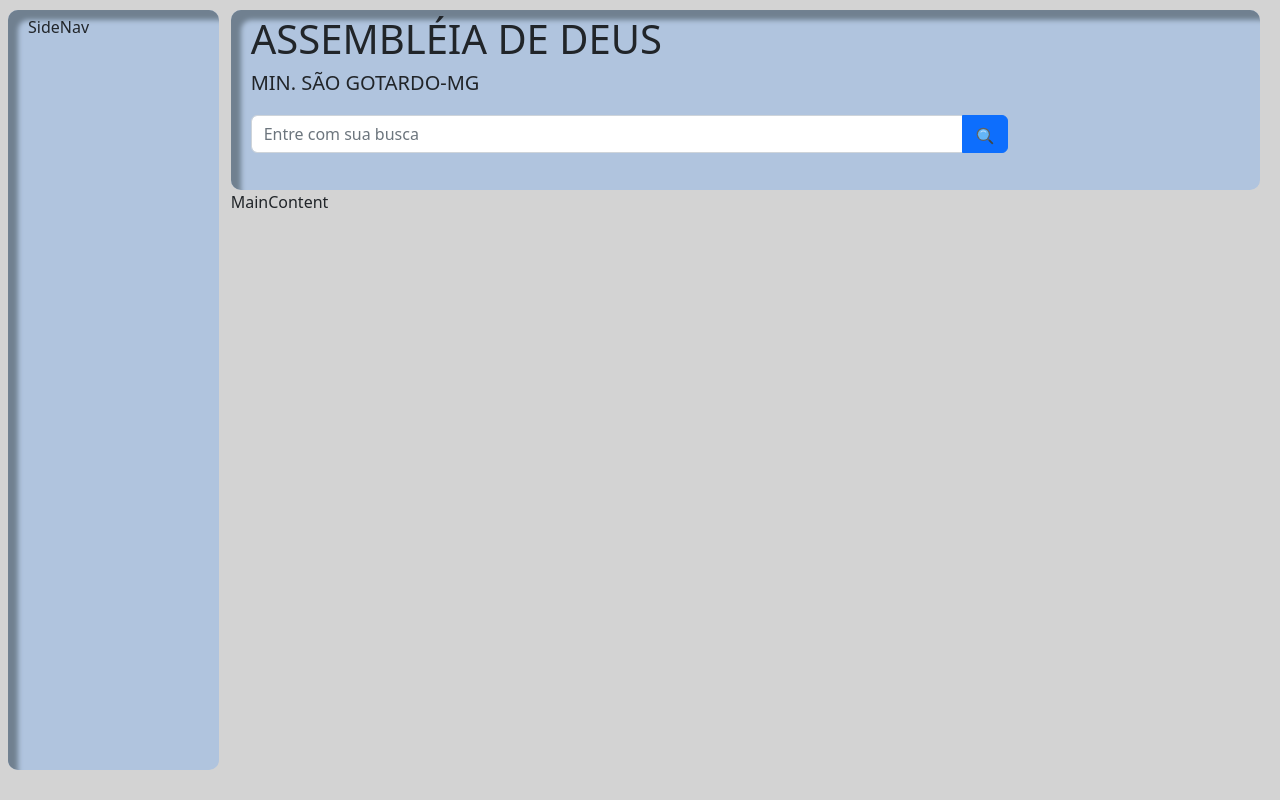
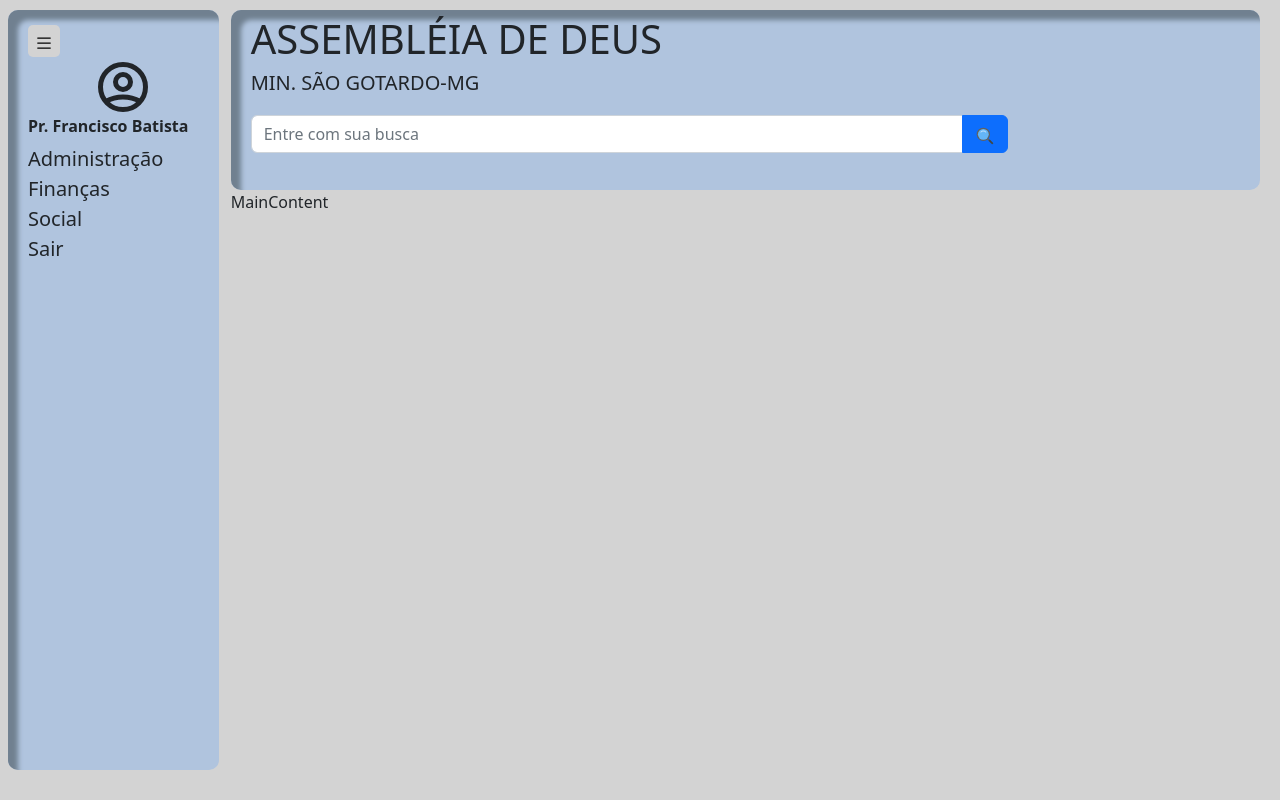
Before and after one commit to BraullioSoares/SysChurch, a React (Create React App) app in the folder frontend/syschurch-app/: page / in a window 1280 px wide. Built offline with nearby package versions, Linux system fonts and the light colour scheme.

Commit message:
Componetização do SideNav.js
Inserção do botão superior esquerdo de menu
Inserção do Icone de usuário
Estilização do component Sidenave.js
Estruturação do barra de navegação
Estruturação dos links de navegação
estado hover do link

```diff
--- a/frontend/syschurch-app/src/components/content/Sidenav/SideNav.css
+++ b/frontend/syschurch-app/src/components/content/Sidenav/SideNav.css
@@ -7,8 +7,34 @@
     background-color: #B0C4DE;
     border-radius: 10px;
     box-shadow: inset 10px 10px 5px 0px #708090;
-
-
-
+    font-size: 20px;
 
 }
+
+.div-user-icon {
+    text-align: center;
+}
+
+.div-user-icon h6 {
+    text-align: start;
+    font-weight: 700;
+}
+
+.user-icon {
+    font-size: 60px;
+}
+
+.button-sideNave{
+    border: none;
+    background-color: #d3d3d3;
+    border-radius: 5px;
+    margin-top: 10px;
+}
+
+.sideNave-nav-link:hover{
+    background-color: white;
+    padding: 10x;
+    border-radius: 25px;
+    text-align: center;
+    font-weight: 600;
+}
--- a/frontend/syschurch-app/src/components/content/Sidenav/Sidenav.js
+++ b/frontend/syschurch-app/src/components/content/Sidenav/Sidenav.js
@@ -1,11 +1,28 @@
+import Nav from 'react-bootstrap/Nav';
+import { HiOutlineUserCircle } from "react-icons/hi";
+import { BsList } from "react-icons/bs";
 import './SideNav.css'
 
 function Sidenav() {
     return (
-        <nav className="container-nav">
-            SideNav
-        </nav>
+        <div className='container-nav'>
+            <button className='button-sideNave'>
+                <BsList />
+            </button>
+
+            <div className='div-user-icon'>
+                <HiOutlineUserCircle className='user-icon'/>
+                <h6>Pr. Francisco Batista</h6>
+            </div>
+
+            <nav defaultActiveKey="/home" className="flex-column " >
+                <Nav.Link className="sideNave-nav-link" href="/home">Administração</Nav.Link>
+                <Nav.Link className="sideNave-nav-link" href="/Finanças">Finanças</Nav.Link>
+                <Nav.Link className="sideNave-nav-link" href="/Social">Social</Nav.Link>
+                <Nav.Link className="sideNave-nav-link" href="/Sair">Sair</Nav.Link>
+            </nav>
+        </div>
+
     )
 }
-
 export default Sidenav;
```
Also changed, not shown: frontend/syschurch-app/src/global.css (line endings or trailing spaces).
